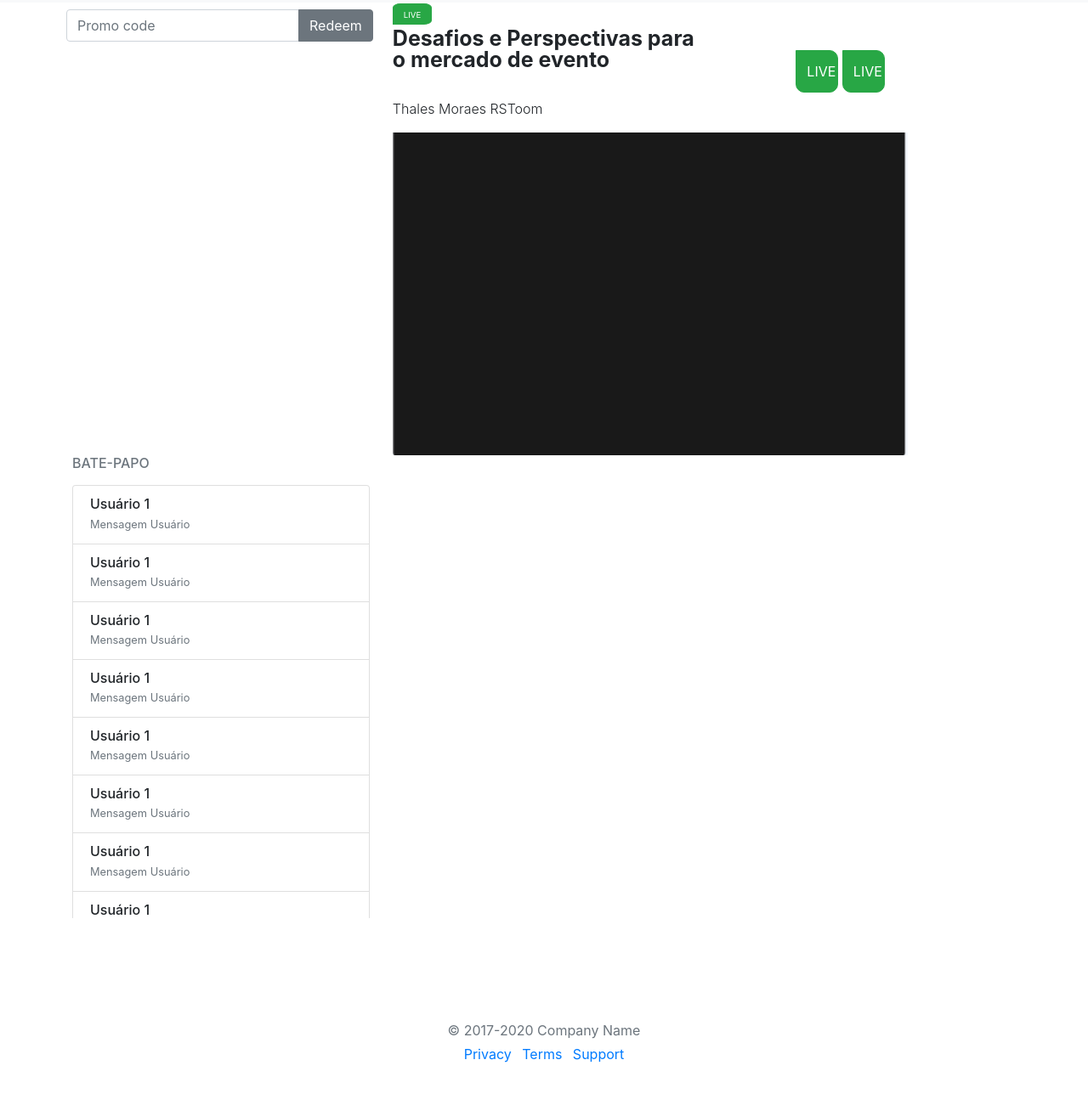
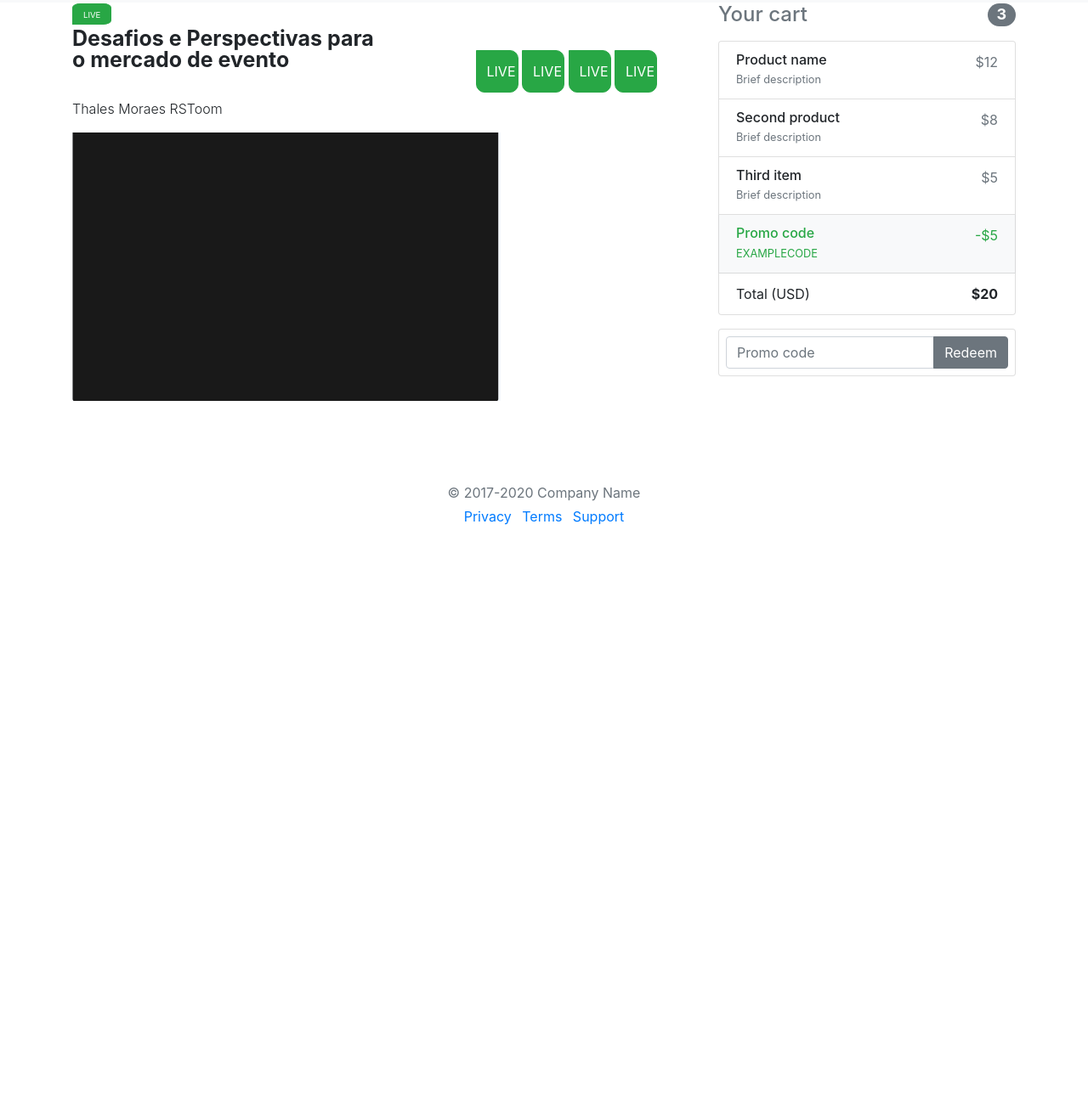
Before and after one commit to heberGustavo/web-git, a plain HTML site: page home.html in a window 1280 px wide. Shown: the part 69-1370 px from the top of the page at 85% size. After the commit the page ends 800 px from the top, so only its background shows below. Drawn offline with Linux system fonts and the light colour scheme.

Commit message:
Add files via upload

```diff
--- a/home.html
+++ b/home.html
@@ -16,15 +16,14 @@
 
 <body>
   <nav class="navbar navbar-expand-lg navbar-light bg-light">
-    <button class="navbar-toggler" type="button" data-toggle="collapse" data-target="#navbarTogglerDemo01"
-      aria-controls="navbarTogglerDemo01" aria-expanded="false" aria-label="Toggle navigation">
+  <button class="navbar-toggler" type="button" data-toggle="collapse" data-target="#navbarTogglerDemo01" aria-controls="navbarTogglerDemo01" aria-expanded="false" aria-label="Toggle navigation">
     <span class="navbar-toggler-icon"></span>
   </button>
   <div class="collapse navbar-collapse" id="navbarTogglerDemo01">
     <a class="navbar-brand" href="#">Início</a>
     <ul class="navbar-nav mr-auto mt-2 mt-lg-0">
       <li class="nav-item active">
-          <a class="navbar-brand" href="#">Angenda</a>
+        <a class="navbar-brand" href="#">Agenda</a>
       </li>
       <li class="nav-item">
         <a class="navbar-brand" href="#">Timeline</a>
@@ -41,83 +40,50 @@
 </nav>
 
   <div class="container">
+
+
     <div class="row">
       <div class="col-md-4 order-md-2 mb-4">
         <h4 class="d-flex justify-content-between align-items-center mb-3">
-          <span class="text-muted fs-16">BATE-PAPO</span>
+          <span class="text-muted">Your cart</span>
+          <span class="badge badge-secondary badge-pill">3</span>
         </h4>
-        <div class="add-scroll">
         <ul class="list-group mb-3">
           <li class="list-group-item d-flex justify-content-between lh-condensed">
             <div>
-                <h6 class="my-0">Usuário 1</h6>
-                <small class="text-muted">Mensagem Usuário</small>
+              <h6 class="my-0">Product name</h6>
+              <small class="text-muted">Brief description</small>
             </div>
+            <span class="text-muted">$12</span>
           </li>
           <li class="list-group-item d-flex justify-content-between lh-condensed">
             <div>
-                <h6 class="my-0">Usuário 1</h6>
-                <small class="text-muted">Mensagem Usuário</small>
+              <h6 class="my-0">Second product</h6>
+              <small class="text-muted">Brief description</small>
             </div>
+            <span class="text-muted">$8</span>
           </li>
           <li class="list-group-item d-flex justify-content-between lh-condensed">
             <div>
-                <h6 class="my-0">Usuário 1</h6>
-                <small class="text-muted">Mensagem Usuário</small>
+              <h6 class="my-0">Third item</h6>
+              <small class="text-muted">Brief description</small>
             </div>
+            <span class="text-muted">$5</span>
           </li>
-            <li class="list-group-item d-flex justify-content-between lh-condensed">
-              <div>
-                <h6 class="my-0">Usuário 1</h6>
-                <small class="text-muted">Mensagem Usuário</small>
+          <li class="list-group-item d-flex justify-content-between bg-light">
+            <div class="text-success">
+              <h6 class="my-0">Promo code</h6>
+              <small>EXAMPLECODE</small>
             </div>
+            <span class="text-success">-$5</span>
           </li>
-            <li class="list-group-item d-flex justify-content-between lh-condensed">
-              <div>
-                <h6 class="my-0">Usuário 1</h6>
-                <small class="text-muted">Mensagem Usuário</small>
-              </div>
-            </li>
-            <li class="list-group-item d-flex justify-content-between lh-condensed">
-              <div>
-                <h6 class="my-0">Usuário 1</h6>
-                <small class="text-muted">Mensagem Usuário</small>
-              </div>
-            </li>
-            <li class="list-group-item d-flex justify-content-between lh-condensed">
-              <div>
-                <h6 class="my-0">Usuário 1</h6>
-                <small class="text-muted">Mensagem Usuário</small>
-              </div>
-            </li>
-            <li class="list-group-item d-flex justify-content-between lh-condensed">
-              <div>
-                <h6 class="my-0">Usuário 1</h6>
-                <small class="text-muted">Mensagem Usuário</small>
-              </div>
-            </li>
-            <li class="list-group-item d-flex justify-content-between lh-condensed">
-              <div>
-                <h6 class="my-0">Usuário 1</h6>
-                <small class="text-muted">Mensagem Usuário</small>
-              </div>
-            </li>
-            <li class="list-group-item d-flex justify-content-between lh-condensed">
-              <div>
-                <h6 class="my-0">Usuário 1</h6>
-                <small class="text-muted">Mensagem Usuário</small>
-              </div>
-            </li>
-            <li class="list-group-item d-flex justify-content-between lh-condensed">
-              <div>
-                <h6 class="my-0">Usuário 1</h6>
-                <small class="text-muted">Mensagem Usuário</small>
-              </div>
+          <li class="list-group-item d-flex justify-content-between">
+            <span>Total (USD)</span>
+            <strong>$20</strong>
           </li>
         </ul>
-        </div>
-      </div>
-      <form class="p-2">
+
+        <form class="card p-2">
           <div class="input-group">
             <input type="text" class="form-control" placeholder="Promo code">
             <div class="input-group-append">
@@ -125,6 +91,7 @@
             </div>
           </div>
         </form>
+      </div>
 
 
 
@@ -139,6 +106,8 @@
           <form class="right" action="index.html" method="post">
             <button type="button" class="btn btn-success button-home">LIVE</button>
             <button type="button" class="btn btn-success button-home2">LIVE</button>
+            <button type="button" class="btn btn-success button-home">LIVE</button>
+            <button type="button" class="btn btn-success button-home2">LIVE</button>
           </form>
         </div>
 
@@ -146,7 +115,7 @@
 
       <p class="font-weight-light">Thales Moraes RSToom</p>
 
-        <img id="video-atual" src="img/home.png" class="img-fluid" alt="Responsive image">
+      <img src="img/home.png" class="img-fluid" alt="Responsive image">
 
       </div>
     </div>
```
Lines whose indentation alone changed are shown as unchanged.
